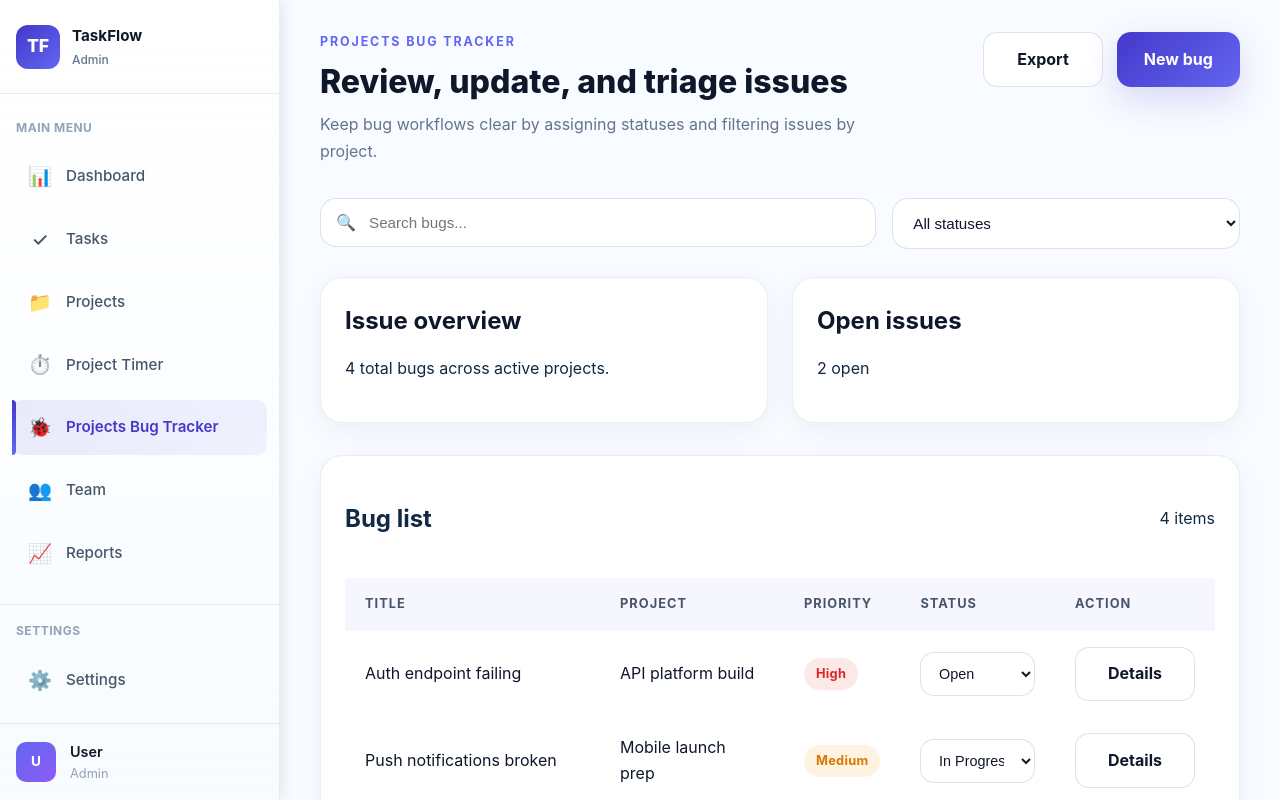
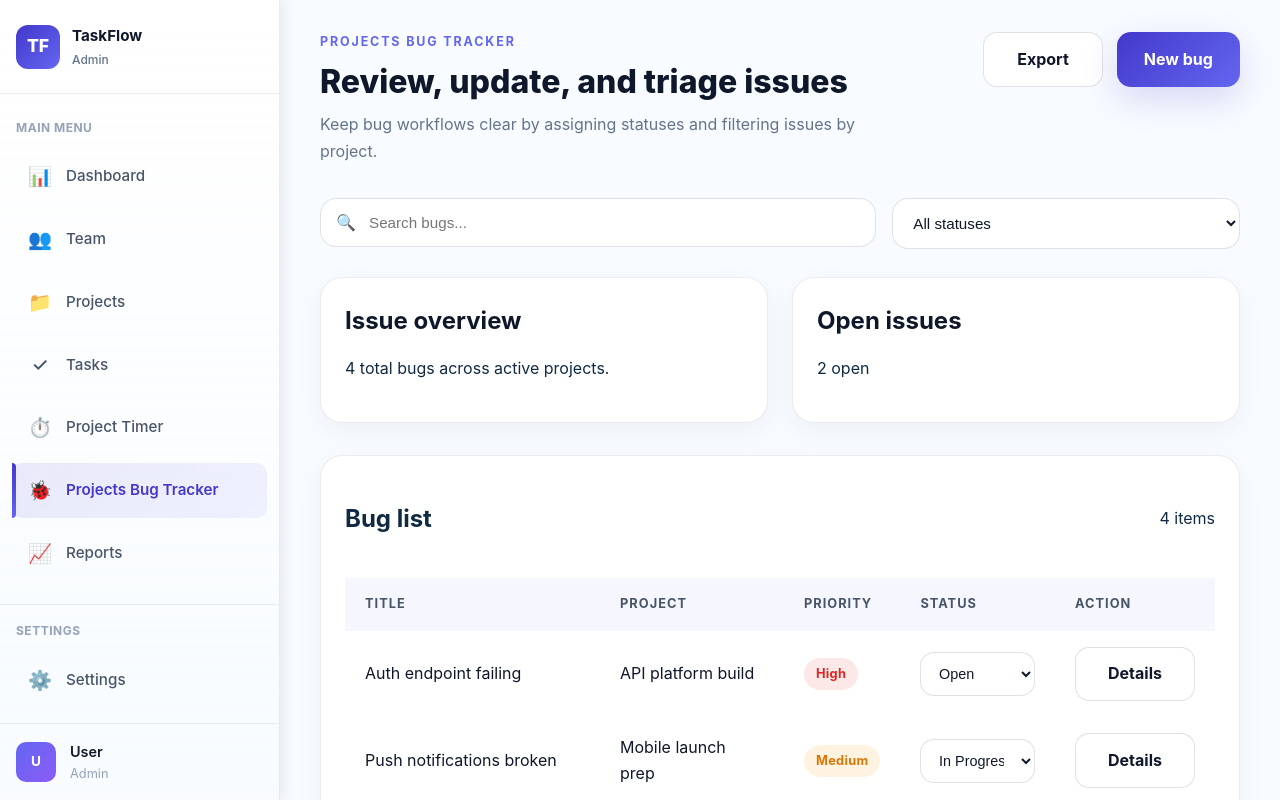
Before and after one commit to RanaGithub30/taskflow-realtime, a React (Vite) app in the folder frontend/: page /bugs in a window 1280 px wide. Shown: the top 800 px of the page. Built offline with nearby package versions, Linux system fonts and the light colour scheme; no server answers.

Commit message:
Rearrange Frontend Sidebar

```diff
--- a/frontend/src/components/Sidebar.jsx
+++ b/frontend/src/components/Sidebar.jsx
@@ -49,16 +49,22 @@ function Sidebar({ isAuthenticated, ...props }) {
       href: '/dashboard'
     },
     {
-      id: 'tasks',
-      label: 'Tasks',
-      icon: '✓',
-      href: '/tasks'
+      id: 'team',
+      label: 'Team',
+      icon: '👥',
+      href: '/team'
     },
     {
       id: 'projects',
       label: 'Projects',
       icon: '📁',
       href: '/projects'
+    },
+    {
+      id: 'tasks',
+      label: 'Tasks',
+      icon: '✓',
+      href: '/tasks'
     },
     {
       id: 'timer',
@@ -71,12 +77,6 @@ function Sidebar({ isAuthenticated, ...props }) {
       label: 'Projects Bug Tracker',
       icon: '🐞',
       href: '/bugs'
-    },
-    {
-      id: 'team',
-      label: 'Team',
-      icon: '👥',
-      href: '/team'
     },
     {
       id: 'reports',
```
